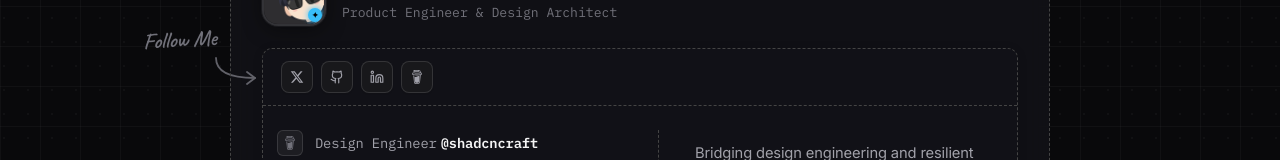
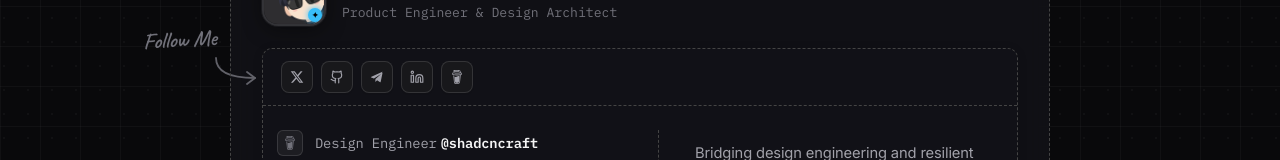
Before and after one commit to ayusharyaneth/Ayush, a React (Vite) app: page / in a window 1280 px wide. Shown: the part 154-314 px from the top of the page. Built offline with nearby package versions, Linux system fonts and the light colour scheme; no server answers.

Commit message:
Auto sync portfolio: 2026-10-16 11:49:14

```diff
--- a/src/components/ContactSection.jsx
+++ b/src/components/ContactSection.jsx
@@ -4,6 +4,7 @@ import { ArrowUpRight, Check, Sparkles } from 'lucide-react';
 import {
   TwitterIcon,
   GithubIcon,
+  TelegramIcon,
   LinkedinIcon,
   BuyMeACoffeeIcon
 } from './Icons';
@@ -76,6 +77,7 @@ export default function ContactSection({
   const socialLinks = [
     { name: 'X', icon: TwitterIcon, url: personal?.chanhCard?.socials?.twitter || 'https://x.com/ayusharyaneth' },
     { name: 'GitHub', icon: GithubIcon, url: personal?.chanhCard?.socials?.github || 'https://github.com/ayusharyaneth/' },
+    { name: 'Telegram', icon: TelegramIcon, url: personal?.chanhCard?.socials?.telegram || 'https://t.me/ayusharyaneth' },
     { name: 'LinkedIn', icon: LinkedinIcon, url: personal?.chanhCard?.socials?.linkedin || 'https://www.linkedin.com/in/theayusharyan' },
     { name: 'Buy Me a Coffee', icon: BuyMeACoffeeIcon, url: personal?.chanhCard?.socials?.buymeacoffee || 'https://buymeacoffee.com/ayusharyaneth' }
   ];
--- a/src/components/Footer.css
+++ b/src/components/Footer.css
@@ -165,7 +165,7 @@
   transform: translateY(0);
 }
 
-/* Example 1: Minimalist Square Icon Buttons (X, LinkedIn) */
+/* Example 1: Minimalist Square Icon Buttons (X, Telegram) */
 .footer-icon-square {
   display: inline-flex;
   align-items: center;
--- a/src/components/Footer.jsx
+++ b/src/components/Footer.jsx
@@ -1,6 +1,6 @@
 import React from 'react';
 import { ArrowUp } from 'lucide-react';
-import { GithubIcon, TwitterIcon, LinkedinIcon } from './Icons';
+import { GithubIcon, TwitterIcon, TelegramIcon } from './Icons';
 import { sound } from '../utils/soundEffects';
 import { smoothScrollTo } from '../utils/smoothScroll';
 import { ScrollReveal } from './ScrollReveal';
@@ -20,7 +20,7 @@ export default function Footer({ personal = {}, socials = [] }) {
   // Resolve social URLs
   const githubLink = socials.find((s) => s.name?.toLowerCase().includes('github'))?.url || 'https://github.com/ayusharyaneth/';
   const twitterLink = socials.find((s) => s.name?.toLowerCase().includes('twitter') || s.name?.toLowerCase().includes('x'))?.url || 'https://x.com/ayusharyaneth';
-  const linkedinLink = socials.find((s) => s.name?.toLowerCase().includes('linkedin'))?.url || 'https://www.linkedin.com/in/theayusharyan';
+  const telegramLink = socials.find((s) => s.name?.toLowerCase().includes('telegram'))?.url || personal?.chanhCard?.socials?.telegram || 'https://t.me/ayusharyaneth';
 
   return (
     <footer className="footer-section">
@@ -71,18 +71,18 @@ export default function Footer({ personal = {}, socials = [] }) {
                 <TwitterIcon size={13} />
               </a>
 
-              {/* Minimal Square LinkedIn Button */}
+              {/* Minimal Square Telegram Button */}
               <a
-                href={linkedinLink}
+                href={telegramLink}
                 target="_blank"
                 rel="noreferrer"
                 className="footer-icon-square"
                 onClick={() => sound.playClick()}
                 onMouseEnter={() => sound.playHover()}
-                title="Connect on LinkedIn"
-                aria-label="LinkedIn"
+                title="Chat on Telegram (@ayusharyaneth)"
+                aria-label="Telegram"
               >
-                <LinkedinIcon size={14} />
+                <TelegramIcon size={14} />
               </a>
 
               {/* Back to Top Button right beside LinkedIn */}
--- a/src/components/HeroSection.jsx
+++ b/src/components/HeroSection.jsx
@@ -10,6 +10,7 @@ import {
 import {
   TwitterIcon,
   GithubIcon,
+  TelegramIcon,
   LinkedinIcon,
   BuyMeACoffeeIcon
 } from './Icons';
@@ -97,6 +98,7 @@ export default function HeroSection({ personal, onCopyEmail, onNavigateSupport }
     socials: {
       twitter: 'https://x.com/ayusharyaneth',
       github: 'https://github.com/ayusharyaneth/',
+      telegram: 'https://t.me/ayusharyaneth',
       linkedin: 'https://www.linkedin.com/in/theayusharyan',
       buymeacoffee: 'https://buymeacoffee.com/ayusharyaneth'
     }
@@ -105,6 +107,7 @@ export default function HeroSection({ personal, onCopyEmail, onNavigateSupport }
   const socialLinks = [
     { name: 'X', icon: TwitterIcon, url: chanh.socials?.twitter || 'https://x.com/ayusharyaneth' },
     { name: 'GitHub', icon: GithubIcon, url: chanh.socials?.github || 'https://github.com/ayusharyaneth/' },
+    { name: 'Telegram', icon: TelegramIcon, url: chanh.socials?.telegram || 'https://t.me/ayusharyaneth' },
     { name: 'LinkedIn', icon: LinkedinIcon, url: chanh.socials?.linkedin || 'https://www.linkedin.com/in/theayusharyan' },
     { name: 'Buy Me a Coffee', icon: BuyMeACoffeeIcon, url: chanh.socials?.buymeacoffee || 'https://buymeacoffee.com/ayusharyaneth' }
   ];
--- a/src/components/Icons.jsx
+++ b/src/components/Icons.jsx
@@ -33,6 +33,22 @@ export function TwitterIcon({ size = 16, className = '', style = {}, ...props })
       {...props}
     >
       <path d="m18.244 2.25h3.308l-7.227 8.26 8.502 11.24H16.17l-5.214-6.817L4.99 21.75H1.68l7.73-8.835L1.254 2.25H8.08l4.713 6.231zm-1.161 17.52h1.833L7.084 4.126H5.117z" />
+    </svg>
+  );
+}
+
+export function TelegramIcon({ size = 16, className = '', style = {}, ...props }) {
+  return (
+    <svg
+      width={size}
+      height={size}
+      viewBox="0 0 24 24"
+      fill="currentColor"
+      className={className}
+      style={{ display: 'inline-block', verticalAlign: 'middle', ...style }}
+      {...props}
+    >
+      <path d="M21.6 3.2a1.2 1.2 0 0 0-1.2.1L2.4 11.5c-1.1.5-1.1 1.2-.2 1.5l4.6 1.4 10.7-6.8c.5-.3.9-.1.6.2l-8.7 7.8-.3 4.4c.4 0 .6-.2.9-.5l2.2-2.1 4.5 3.3c.8.5 1.4.2 1.6-.7l3-14.2c.3-1.1-.4-1.6-1.4-1.2z" />
     </svg>
   );
 }
--- a/src/data/portfolioData.js
+++ b/src/data/portfolioData.js
@@ -37,6 +37,7 @@ export const portfolioData = {
       socials: {
         twitter: "https://x.com/ayusharyaneth",
         github: "https://github.com/ayusharyaneth/",
+        telegram: "https://t.me/ayusharyaneth",
         linkedin: "https://www.linkedin.com/in/theayusharyan",
         buymeacoffee: "https://buymeacoffee.com/ayusharyaneth",
         producthunt: "https://www.producthunt.com/@ayusharyan"
@@ -73,6 +74,13 @@ export const portfolioData = {
       url: "https://x.com/ayusharyaneth",
       stats: { primary: "18.5k followers", secondary: "Daily design & code" },
       bio: "Sharing micro-interactions, UI teardowns, and engineering architectures."
+    },
+    {
+      name: "Telegram",
+      username: "@ayusharyaneth",
+      url: "https://t.me/ayusharyaneth",
+      stats: { primary: "Direct Chat", secondary: "Fastest response" },
+      bio: "Direct messaging, quick discussions, and advisory consultations."
     },
     {
       name: "LinkedIn",
```
